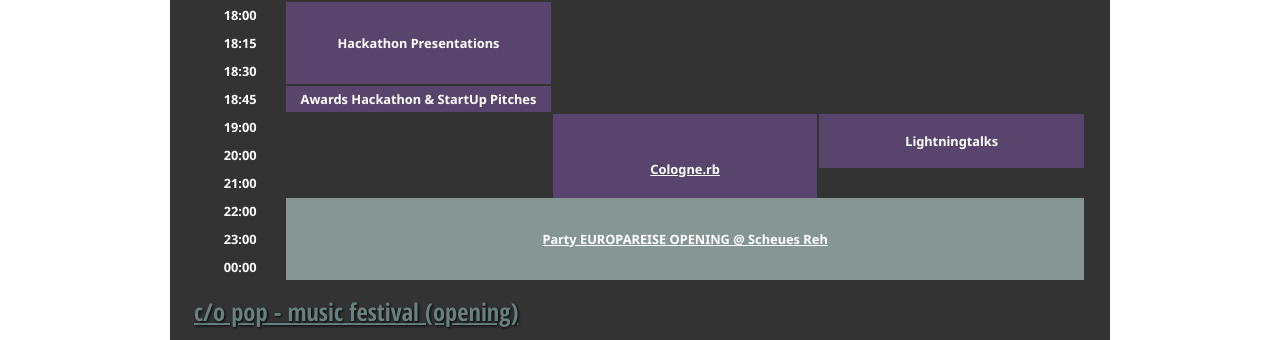
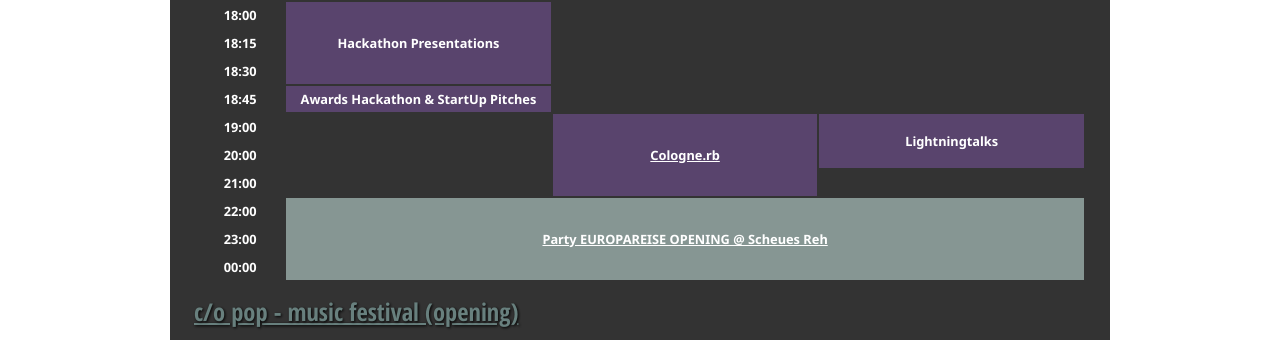
Before and after one commit to InteractiveCologne/interactivecologne.github.com, a Jekyll site: the page built from schedule/wednesday.html, in a window 1280 px wide. Shown: the part 1713-2053 px from the top of the page. Built offline with Jekyll 4.4.1, drawn with Linux system fonts in a browser that asks for light colours; nearby versions of some CDN libraries.

Commit message:
minor fix

```diff
--- a/schedule/wednesday.html
+++ b/schedule/wednesday.html
@@ -227,7 +227,7 @@
 			<tr>
 				<td>19:00</td>
 				<td>&nbsp;</td>
-				<td rowspan="4" class="hackitself">
+				<td rowspan="3" class="hackitself">
 					<a href="http://cologne.onruby.de/" name="cologne-rb">Cologne.rb</a>
 				</td>
 				<td rowspan="2" class="hacktalks">
```
